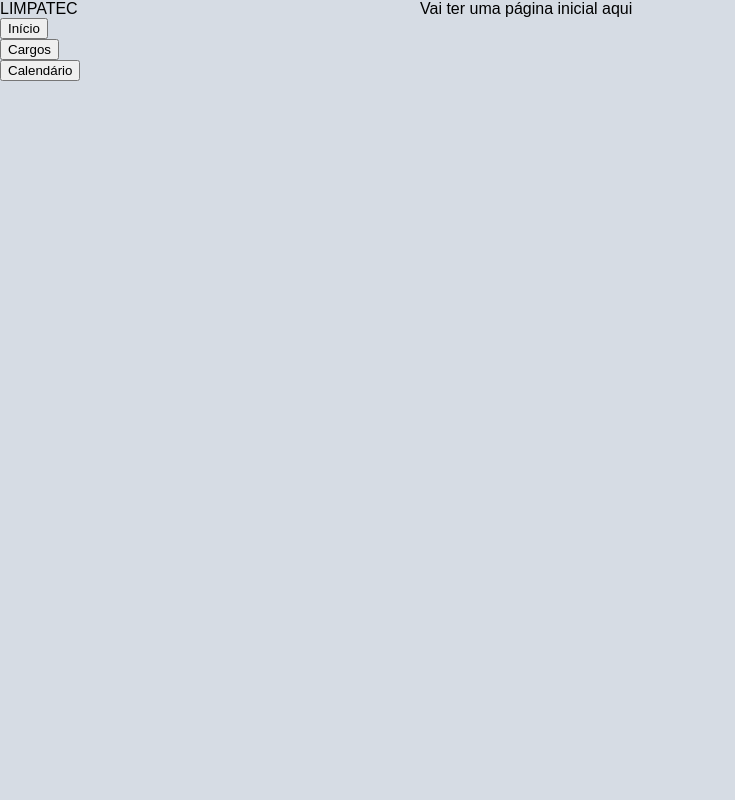
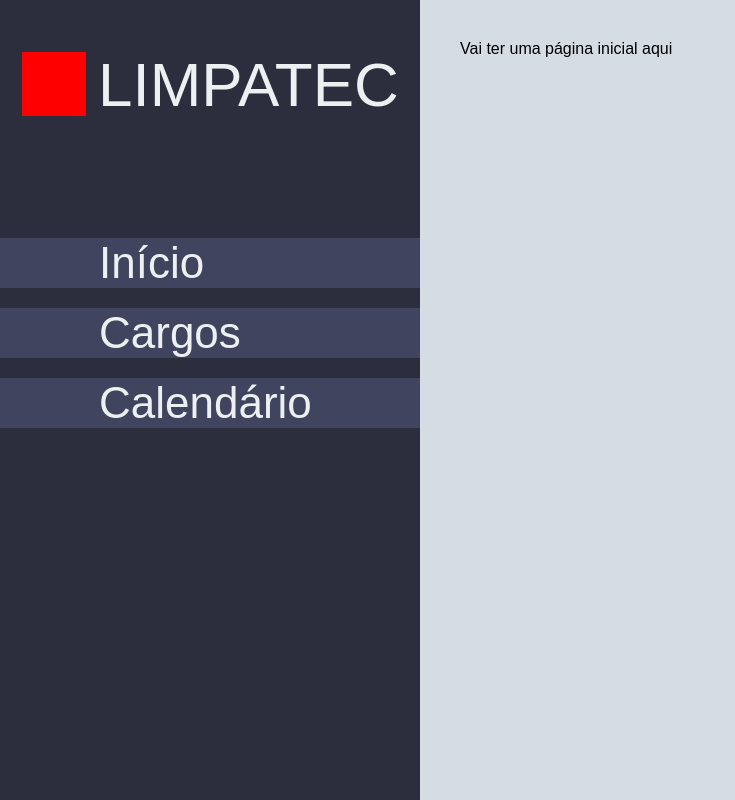
Before and after one commit to MaoDoBan/Folha-de-ponto, a website: page client/index.html in a window 1280 px wide. Shown: the whole page, without its empty margins (0-735 px from the left). Drawn offline with nearby package versions, Linux system fonts and the light colour scheme.

Commit message:
Pequenas alterações

```diff
--- a/client/app.js
+++ b/client/app.js
@@ -14,7 +14,7 @@ const app = Vue.createApp({
     };
   },
   methods: {
-    cliqueItemMenu(event){
+    clickItemMenu(event){
       this.page = event.target.innerText;
     }
   }
--- a/client/index.html
+++ b/client/index.html
@@ -7,6 +7,8 @@
   <title>Folha de Ponto</title>
   <script src="https://unpkg.com/vue@3.0.2"></script>
   <link rel="stylesheet" href="style.css">
+  <link rel="stylesheet" href="menu.css">
+  <link rel="stylesheet" href="cargos.css">
   <script src="app.js" defer></script>
 </head>
 
@@ -16,13 +18,13 @@
       <div id="logo"> <div class="icon"></div> <div id="nome-empresa">LIMPATEC</div> </div>
 
       <div id="menu">
-        <div class="menu-item"> <button @click="cliqueItemMenu">Início</button> </div>
-        <div class="menu-item"> <button @click="cliqueItemMenu">Cargos</button> </div>
-        <div class="menu-item"> <button @click="cliqueItemMenu">Calendário</button> </div>
+        <div class="menu-item"> <button @click="clickItemMenu">Início</button>     </div>
+        <div class="menu-item"> <button @click="clickItemMenu">Cargos</button>     </div>
+        <div class="menu-item"> <button @click="clickItemMenu">Calendário</button> </div>
       </div>
     </div>
 
-    <div class="conteudo">
+    <div class="content">
       <div id="inicio" v-if="page == 'Início'">Vai ter uma página inicial aqui</div>
 
       <ul id="cargos" v-if="page == 'Cargos'">
@@ -34,19 +36,5 @@
       <div id="funcionario" v-if="page == 'Funcionário'">Vai ter um funcionário aqui</div>
     </div>
   </div>
-
-
-
-
-
-  <!--h1 class="titulo">Folha de Ponto</h1>
-
-  <div id="app">
-    <ul class="cargos">
-      <li v-for="cargo in cargos">
-        <button>{{ cargo.nome }}</button>
-      </li>
-    </ul>
-  </div-->
 </body>
 </html>
```
